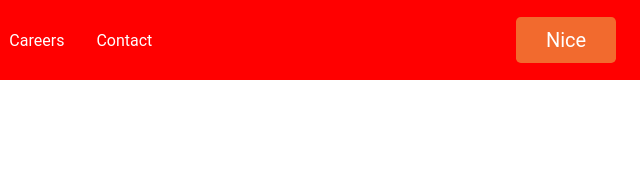
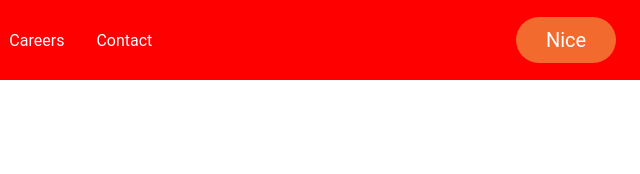
Before and after one commit to eronscode/react-gatsby-travel-website, a Gatsby site: page / in a window 1280 px wide. Shown: the full height of the page, 640-1280 px from the left. Built offline with nearby package versions, Linux system fonts and the light colour scheme; Gatsby itself is replaced by a stand-in of ours.

Commit message:
Added the button component

```diff
--- a/src/components/UI/Button/index.js
+++ b/src/components/UI/Button/index.js
@@ -12,6 +12,7 @@ const ButtonLoader = () => (
 const Button = React.forwardRef(({
     children,
     variant,
+    round,
     size,
     disabled,
     onClick,
@@ -32,6 +33,7 @@ const Button = React.forwardRef(({
             size={size}
             onClick={handleClick}
             ref={ref}
+            round={round}
         >
             {isLoading ?
             <ButtonLoader />
@@ -49,6 +51,7 @@ Button.defaultProps={
     size:'lg',
     disabled: false,
     isLoading: false,
+    round: true,
     onClick: () => {},
 }
 
```
